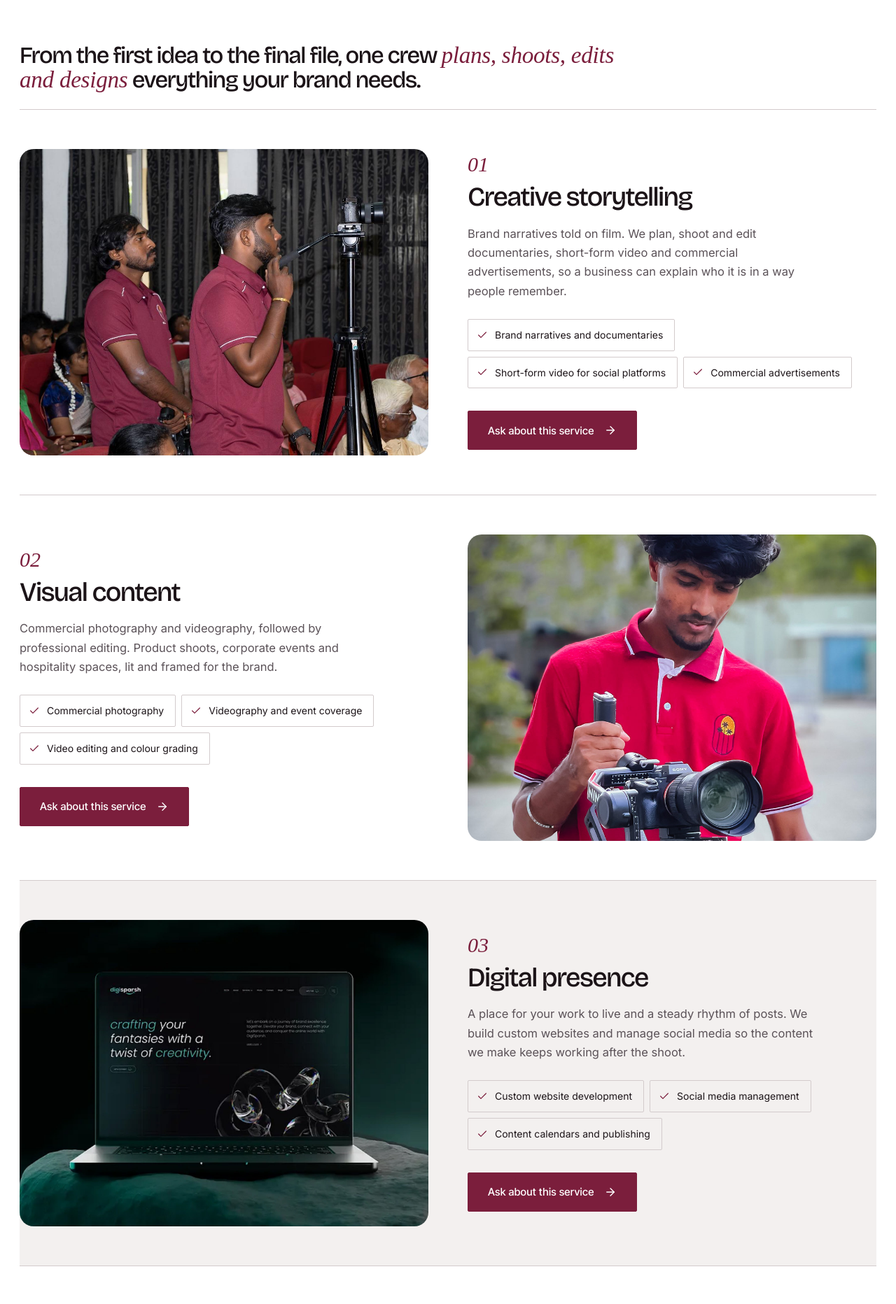
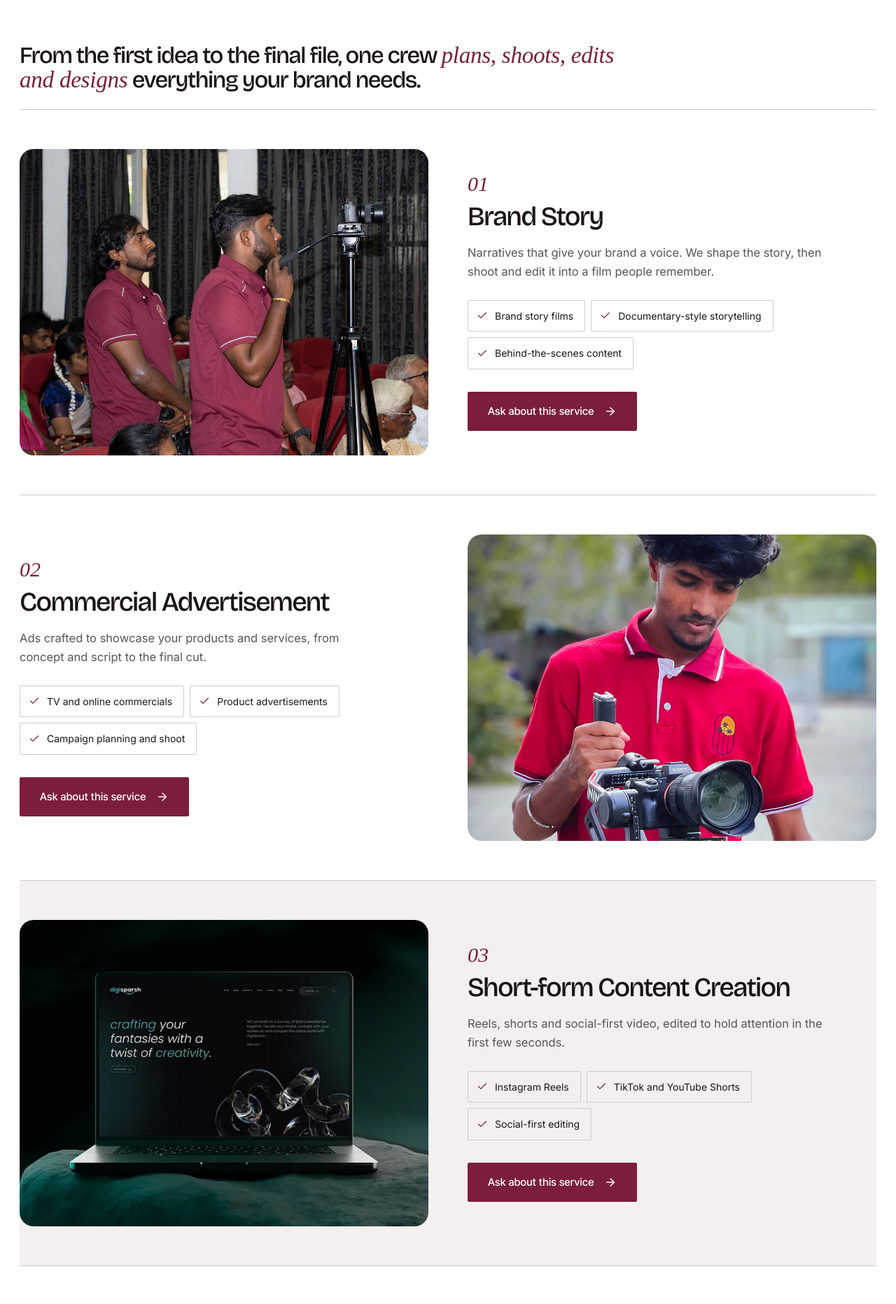
Before and after one commit to habbgate/yarlcreators, a PHP site: page /services in a window 1280 px wide. Shown: the part 418-2282 px from the top of the page at 70% size. Run offline with PHP 8.4, Linux system fonts and the light colour scheme; data comes from the database, SQL or seed files in the repository; data that the repository does not hold is empty; some web fonts are replaced.

Commit message:
Services page: use the four updated service names and descriptions
Co-Authored-By: Claude Haiku 5.5 <noreply@anthropic.com>

```diff
--- a/services.php
+++ b/services.php
@@ -15,44 +15,37 @@ include __DIR__ . '/includes/header.php';
 <section class="sv-intro">
   <div class="wrap">
     <p class="sv-lead">From the first idea to the final file, one crew <em>plans, shoots, edits and designs</em> everything your brand needs.</p>
-    <nav class="sv-jump" aria-label="Jump to a service"><a href="#storytelling"><b>01</b>Creative storytelling</a><a href="#visual-content"><b>02</b>Visual content</a><a href="#digital-presence"><b>03</b>Digital presence</a><a href="#design"><b>04</b>Design and branding</a><a href="#workshops"><b>05</b>Workshops and partnerships</a></nav>
+    <nav class="sv-jump" aria-label="Jump to a service"><a href="#brand-story"><b>01</b>Brand Story</a><a href="#commercial-advertisement"><b>02</b>Commercial Advertisement</a><a href="#short-form"><b>03</b>Short-form Content Creation</a><a href="#documentaries"><b>04</b>Documentaries</a></nav>
   </div>
 </section>
 <section class="sv-stack-sec">
   <div class="wrap sv-stack">
-    <article class="sv-card t-light" id="storytelling" style="--i:0">
+    <article class="sv-card t-light" id="brand-story" style="--i:0">
       <div class="sv-media"><img src="/images/2025/08/540882654_768292029300153_6998871547980025643_n.jpg" alt="" loading="lazy"></div>
-      <div class="sv-text"><span class="sv-n">01</span><h2>Creative storytelling</h2><p>Brand narratives told on film. We plan, shoot and edit documentaries, short-form video and commercial advertisements, so a business can explain who it is in a way people remember.</p>
-        <ul class="tags"><li><svg viewBox="0 0 24 24" fill="none" stroke="currentColor" stroke-width="1.8" stroke-linecap="round" stroke-linejoin="round" aria-hidden="true"><path d="M20 6 9 17l-5-5"/></svg>Brand narratives and documentaries</li><li><svg viewBox="0 0 24 24" fill="none" stroke="currentColor" stroke-width="1.8" stroke-linecap="round" stroke-linejoin="round" aria-hidden="true"><path d="M20 6 9 17l-5-5"/></svg>Short-form video for social platforms</li><li><svg viewBox="0 0 24 24" fill="none" stroke="currentColor" stroke-width="1.8" stroke-linecap="round" stroke-linejoin="round" aria-hidden="true"><path d="M20 6 9 17l-5-5"/></svg>Commercial advertisements</li></ul>
-        <a class="btn" href="/contact?service=Creative%20storytelling">Ask about this service <span class="arr"><svg viewBox="0 0 24 24" fill="none" stroke="currentColor" stroke-width="1.8" stroke-linecap="round" stroke-linejoin="round" aria-hidden="true"><path d="M5 12h14"/><path d="m12 5 7 7-7 7"/></svg></span></a>
+      <div class="sv-text"><span class="sv-n">01</span><h2>Brand Story</h2><p>Narratives that give your brand a voice. We shape the story, then shoot and edit it into a film people remember.</p>
+        <ul class="tags"><li><svg viewBox="0 0 24 24" fill="none" stroke="currentColor" stroke-width="1.8" stroke-linecap="round" stroke-linejoin="round" aria-hidden="true"><path d="M20 6 9 17l-5-5"/></svg>Brand story films</li><li><svg viewBox="0 0 24 24" fill="none" stroke="currentColor" stroke-width="1.8" stroke-linecap="round" stroke-linejoin="round" aria-hidden="true"><path d="M20 6 9 17l-5-5"/></svg>Documentary-style storytelling</li><li><svg viewBox="0 0 24 24" fill="none" stroke="currentColor" stroke-width="1.8" stroke-linecap="round" stroke-linejoin="round" aria-hidden="true"><path d="M20 6 9 17l-5-5"/></svg>Behind-the-scenes content</li></ul>
+        <a class="btn" href="/contact?service=Brand%20Story">Ask about this service <span class="arr"><svg viewBox="0 0 24 24" fill="none" stroke="currentColor" stroke-width="1.8" stroke-linecap="round" stroke-linejoin="round" aria-hidden="true"><path d="M5 12h14"/><path d="m12 5 7 7-7 7"/></svg></span></a>
       </div>
     </article>
-    <article class="sv-card t-dark" id="visual-content" style="--i:1">
+    <article class="sv-card t-dark" id="commercial-advertisement" style="--i:1">
       <div class="sv-media"><img src="/images/2025/08/vwevwewew.jpg" alt="" loading="lazy"></div>
-      <div class="sv-text"><span class="sv-n">02</span><h2>Visual content</h2><p>Commercial photography and videography, followed by professional editing. Product shoots, corporate events and hospitality spaces, lit and framed for the brand.</p>
-        <ul class="tags"><li><svg viewBox="0 0 24 24" fill="none" stroke="currentColor" stroke-width="1.8" stroke-linecap="round" stroke-linejoin="round" aria-hidden="true"><path d="M20 6 9 17l-5-5"/></svg>Commercial photography</li><li><svg viewBox="0 0 24 24" fill="none" stroke="currentColor" stroke-width="1.8" stroke-linecap="round" stroke-linejoin="round" aria-hidden="true"><path d="M20 6 9 17l-5-5"/></svg>Videography and event coverage</li><li><svg viewBox="0 0 24 24" fill="none" stroke="currentColor" stroke-width="1.8" stroke-linecap="round" stroke-linejoin="round" aria-hidden="true"><path d="M20 6 9 17l-5-5"/></svg>Video editing and colour grading</li></ul>
-        <a class="btn" href="/contact?service=Visual%20content">Ask about this service <span class="arr"><svg viewBox="0 0 24 24" fill="none" stroke="currentColor" stroke-width="1.8" stroke-linecap="round" stroke-linejoin="round" aria-hidden="true"><path d="M5 12h14"/><path d="m12 5 7 7-7 7"/></svg></span></a>
+      <div class="sv-text"><span class="sv-n">02</span><h2>Commercial Advertisement</h2><p>Ads crafted to showcase your products and services, from concept and script to the final cut.</p>
+        <ul class="tags"><li><svg viewBox="0 0 24 24" fill="none" stroke="currentColor" stroke-width="1.8" stroke-linecap="round" stroke-linejoin="round" aria-hidden="true"><path d="M20 6 9 17l-5-5"/></svg>TV and online commercials</li><li><svg viewBox="0 0 24 24" fill="none" stroke="currentColor" stroke-width="1.8" stroke-linecap="round" stroke-linejoin="round" aria-hidden="true"><path d="M20 6 9 17l-5-5"/></svg>Product advertisements</li><li><svg viewBox="0 0 24 24" fill="none" stroke="currentColor" stroke-width="1.8" stroke-linecap="round" stroke-linejoin="round" aria-hidden="true"><path d="M20 6 9 17l-5-5"/></svg>Campaign planning and shoot</li></ul>
+        <a class="btn" href="/contact?service=Commercial%20Advertisement">Ask about this service <span class="arr"><svg viewBox="0 0 24 24" fill="none" stroke="currentColor" stroke-width="1.8" stroke-linecap="round" stroke-linejoin="round" aria-hidden="true"><path d="M5 12h14"/><path d="m12 5 7 7-7 7"/></svg></span></a>
       </div>
     </article>
-    <article class="sv-card t-rose" id="digital-presence" style="--i:2">
+    <article class="sv-card t-rose" id="short-form" style="--i:2">
       <div class="sv-media"><img src="/images/2025/08/1245.jpg" alt="" loading="lazy"></div>
-      <div class="sv-text"><span class="sv-n">03</span><h2>Digital presence</h2><p>A place for your work to live and a steady rhythm of posts. We build custom websites and manage social media so the content we make keeps working after the shoot.</p>
-        <ul class="tags"><li><svg viewBox="0 0 24 24" fill="none" stroke="currentColor" stroke-width="1.8" stroke-linecap="round" stroke-linejoin="round" aria-hidden="true"><path d="M20 6 9 17l-5-5"/></svg>Custom website development</li><li><svg viewBox="0 0 24 24" fill="none" stroke="currentColor" stroke-width="1.8" stroke-linecap="round" stroke-linejoin="round" aria-hidden="true"><path d="M20 6 9 17l-5-5"/></svg>Social media management</li><li><svg viewBox="0 0 24 24" fill="none" stroke="currentColor" stroke-width="1.8" stroke-linecap="round" stroke-linejoin="round" aria-hidden="true"><path d="M20 6 9 17l-5-5"/></svg>Content calendars and publishing</li></ul>
-        <a class="btn" href="/contact?service=Digital%20presence">Ask about this service <span class="arr"><svg viewBox="0 0 24 24" fill="none" stroke="currentColor" stroke-width="1.8" stroke-linecap="round" stroke-linejoin="round" aria-hidden="true"><path d="M5 12h14"/><path d="m12 5 7 7-7 7"/></svg></span></a>
+      <div class="sv-text"><span class="sv-n">03</span><h2>Short-form Content Creation</h2><p>Reels, shorts and social-first video, edited to hold attention in the first few seconds.</p>
+        <ul class="tags"><li><svg viewBox="0 0 24 24" fill="none" stroke="currentColor" stroke-width="1.8" stroke-linecap="round" stroke-linejoin="round" aria-hidden="true"><path d="M20 6 9 17l-5-5"/></svg>Instagram Reels</li><li><svg viewBox="0 0 24 24" fill="none" stroke="currentColor" stroke-width="1.8" stroke-linecap="round" stroke-linejoin="round" aria-hidden="true"><path d="M20 6 9 17l-5-5"/></svg>TikTok and YouTube Shorts</li><li><svg viewBox="0 0 24 24" fill="none" stroke="currentColor" stroke-width="1.8" stroke-linecap="round" stroke-linejoin="round" aria-hidden="true"><path d="M20 6 9 17l-5-5"/></svg>Social-first editing</li></ul>
+        <a class="btn" href="/contact?service=Short-form%20Content%20Creation">Ask about this service <span class="arr"><svg viewBox="0 0 24 24" fill="none" stroke="currentColor" stroke-width="1.8" stroke-linecap="round" stroke-linejoin="round" aria-hidden="true"><path d="M5 12h14"/><path d="m12 5 7 7-7 7"/></svg></span></a>
       </div>
     </article>
-    <article class="sv-card t-dark" id="design" style="--i:3">
+    <article class="sv-card t-dark" id="documentaries" style="--i:3">
       <div class="sv-media"><img src="/images/2025/08/12111.jpg" alt="" loading="lazy"></div>
-      <div class="sv-text"><span class="sv-n">04</span><h2>Design and branding</h2><p>Graphic design and branding materials that match the films and photographs, so every touchpoint of a brand looks like it came from the same place.</p>
-        <ul class="tags"><li><svg viewBox="0 0 24 24" fill="none" stroke="currentColor" stroke-width="1.8" stroke-linecap="round" stroke-linejoin="round" aria-hidden="true"><path d="M20 6 9 17l-5-5"/></svg>Brand identity and guidelines</li><li><svg viewBox="0 0 24 24" fill="none" stroke="currentColor" stroke-width="1.8" stroke-linecap="round" stroke-linejoin="round" aria-hidden="true"><path d="M20 6 9 17l-5-5"/></svg>Campaign key visuals</li><li><svg viewBox="0 0 24 24" fill="none" stroke="currentColor" stroke-width="1.8" stroke-linecap="round" stroke-linejoin="round" aria-hidden="true"><path d="M20 6 9 17l-5-5"/></svg>Print and digital design</li></ul>
-        <a class="btn" href="/contact?service=Design%20and%20branding">Ask about this service <span class="arr"><svg viewBox="0 0 24 24" fill="none" stroke="currentColor" stroke-width="1.8" stroke-linecap="round" stroke-linejoin="round" aria-hidden="true"><path d="M5 12h14"/><path d="m12 5 7 7-7 7"/></svg></span></a>
-      </div>
-    </article>
-    <article class="sv-card t-light" id="workshops" style="--i:4">
-      <div class="sv-media"><img src="/images/2025/08/1425.jpg" alt="" loading="lazy"></div>
-      <div class="sv-text"><span class="sv-n">05</span><h2>Workshops and partnerships</h2><p>Hands-on workshops in photography, content creation and branding, including the Wildlife Photography Workshop with the University of Jaffna, and partnerships that open larger productions to regional talent.</p>
-        <ul class="tags"><li><svg viewBox="0 0 24 24" fill="none" stroke="currentColor" stroke-width="1.8" stroke-linecap="round" stroke-linejoin="round" aria-hidden="true"><path d="M20 6 9 17l-5-5"/></svg>Photography and content workshops</li><li><svg viewBox="0 0 24 24" fill="none" stroke="currentColor" stroke-width="1.8" stroke-linecap="round" stroke-linejoin="round" aria-hidden="true"><path d="M20 6 9 17l-5-5"/></svg>University and institution programmes</li><li><svg viewBox="0 0 24 24" fill="none" stroke="currentColor" stroke-width="1.8" stroke-linecap="round" stroke-linejoin="round" aria-hidden="true"><path d="M20 6 9 17l-5-5"/></svg>Production partnerships</li></ul>
-        <a class="btn" href="/contact?service=Workshops%20and%20partnerships">Ask about this service <span class="arr"><svg viewBox="0 0 24 24" fill="none" stroke="currentColor" stroke-width="1.8" stroke-linecap="round" stroke-linejoin="round" aria-hidden="true"><path d="M5 12h14"/><path d="m12 5 7 7-7 7"/></svg></span></a>
+      <div class="sv-text"><span class="sv-n">04</span><h2>Documentaries</h2><p>Cinematic stories shot and cut for screen, from interviews and narration to event documentaries.</p>
+        <ul class="tags"><li><svg viewBox="0 0 24 24" fill="none" stroke="currentColor" stroke-width="1.8" stroke-linecap="round" stroke-linejoin="round" aria-hidden="true"><path d="M20 6 9 17l-5-5"/></svg>Cinematic documentaries</li><li><svg viewBox="0 0 24 24" fill="none" stroke="currentColor" stroke-width="1.8" stroke-linecap="round" stroke-linejoin="round" aria-hidden="true"><path d="M20 6 9 17l-5-5"/></svg>Interviews and narration</li><li><svg viewBox="0 0 24 24" fill="none" stroke="currentColor" stroke-width="1.8" stroke-linecap="round" stroke-linejoin="round" aria-hidden="true"><path d="M20 6 9 17l-5-5"/></svg>Event documentaries</li></ul>
+        <a class="btn" href="/contact?service=Documentaries">Ask about this service <span class="arr"><svg viewBox="0 0 24 24" fill="none" stroke="currentColor" stroke-width="1.8" stroke-linecap="round" stroke-linejoin="round" aria-hidden="true"><path d="M5 12h14"/><path d="m12 5 7 7-7 7"/></svg></span></a>
       </div>
     </article>
   </div>
```
